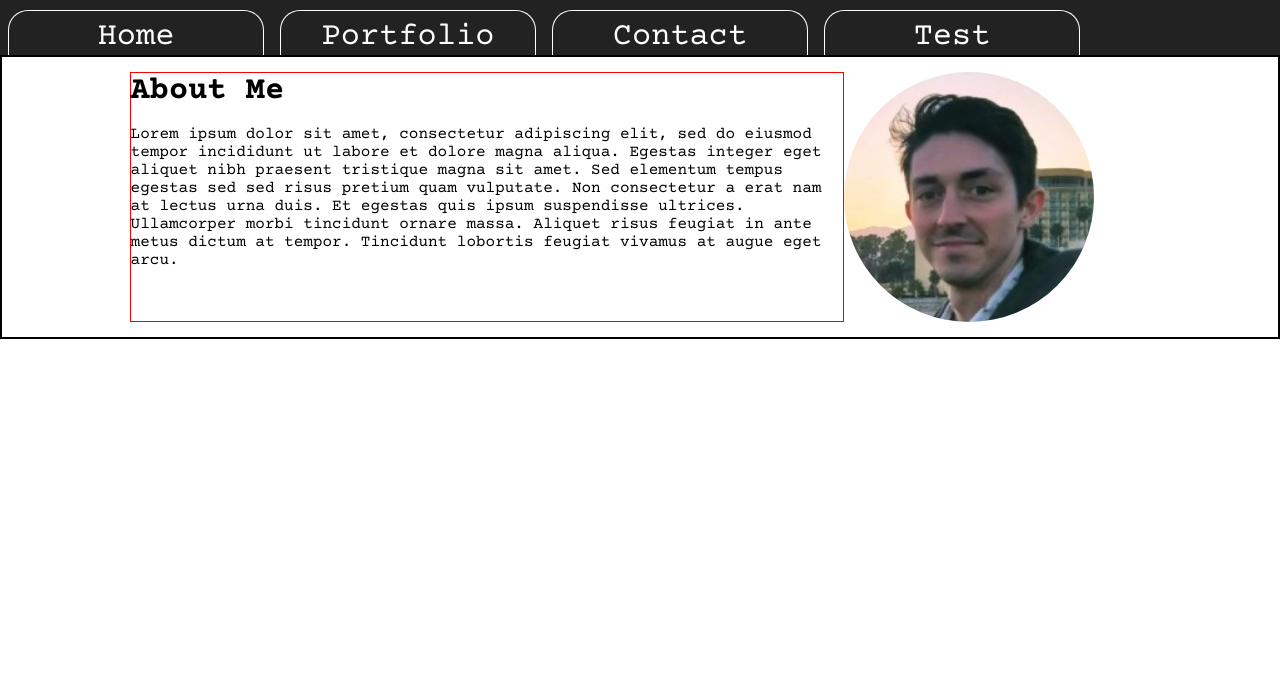
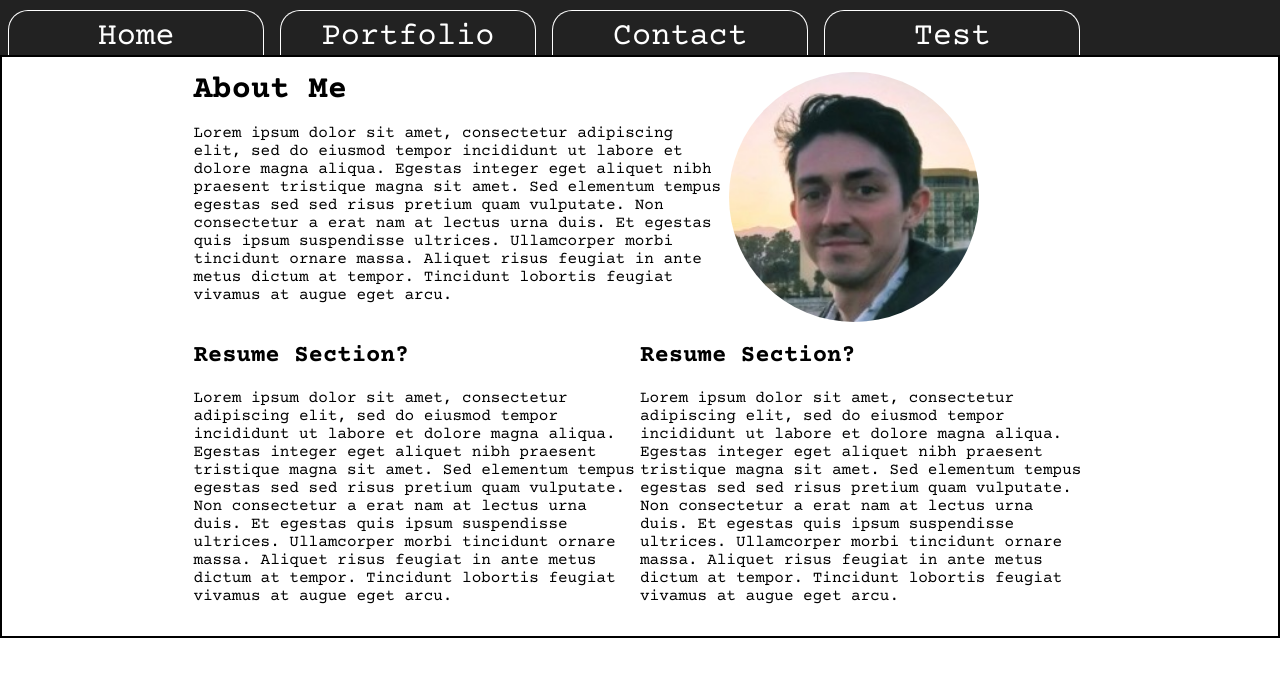
Before and after one commit to YTyler/personal-site-nextjs, a Next.js app: page / in a window 1280 px wide. Shown: the top 676 px of the page. Built offline with nearby package versions, Linux system fonts and the light colour scheme.

Commit message:
add resume section & change filetype

```diff
--- a/pages/index.js
+++ /dev/null
@@ -1,33 +0,0 @@
-import Head from 'next/head'
-import styles from '../styles/Home.module.css'
-import Navbar from '../components/Navbar'
-import Image from 'next/image'
-
-export default function Home() {
-  return (
-    <div>
-      <Head>
-        <title>Tyler Yates Portfolio</title>
-        <link rel="icon" href="/popAvatarZoom.PNG" />
-        <link rel="preconnect" href="https://fonts.gstatic.com"/>
-        <link href="https://fonts.googleapis.com/css2?family=Courier+Prime:ital,wght@0,400;0,700;1,400;1,700&display=swap" rel="stylesheet"/>
-      </Head>
-
-      <main>
-          <Navbar/>
-          <div class={styles.hero}>
-            <div class='wrapper'>
-              <div class={styles.aboutMe}>
-                <h1>About Me</h1>
-                <p>Lorem ipsum dolor sit amet, consectetur adipiscing elit, sed do eiusmod tempor incididunt ut labore et dolore magna aliqua. Egestas integer eget aliquet nibh praesent tristique magna sit amet. Sed elementum tempus egestas sed sed risus pretium quam vulputate. Non consectetur a erat nam at lectus urna duis. Et egestas quis ipsum suspendisse ultrices. Ullamcorper morbi tincidunt ornare massa. Aliquet risus feugiat in ante metus dictum at tempor. Tincidunt lobortis feugiat vivamus at augue eget arcu.</p>
-              </div>
-              <Image class={styles.hero__image} src='/self.jpg' alt="the author" layout='fixed' width={250} height={250} />
-            </div>
-          </div>
-      </main>
-      <footer>
-      </footer>
-
-    </div>
-  )
-}
--- /dev/null
+++ b/pages/index.jsx
@@ -0,0 +1,43 @@
+import Head from 'next/head'
+import styles from '../styles/Home.module.css'
+import Navbar from '../components/Navbar'
+import Image from 'next/image'
+
+export default function Home() {
+  return (
+    <div>
+      <Head>
+        <title>Tyler Yates</title>
+        <link rel="icon" href="/popAvatarZoom.PNG" />
+        <link rel="preconnect" href="https://fonts.gstatic.com"/>
+        <link href="https://fonts.googleapis.com/css2?family=Courier+Prime:ital,wght@0,400;0,700;1,400;1,700&display=swap" rel="stylesheet"/>
+      </Head>
+
+      <main>
+          <Navbar/>
+          <div class={styles.hero}>
+            <div class='wrapper'>
+              <div class={styles.aboutMe}>
+                <h1>About Me</h1>
+                <p>Lorem ipsum dolor sit amet, consectetur adipiscing elit, sed do eiusmod tempor incididunt ut labore et dolore magna aliqua. Egestas integer eget aliquet nibh praesent tristique magna sit amet. Sed elementum tempus egestas sed sed risus pretium quam vulputate. Non consectetur a erat nam at lectus urna duis. Et egestas quis ipsum suspendisse ultrices. Ullamcorper morbi tincidunt ornare massa. Aliquet risus feugiat in ante metus dictum at tempor. Tincidunt lobortis feugiat vivamus at augue eget arcu.</p>
+              </div>
+              <Image class={styles.self__image} src='/self.jpg' alt="the author" layout='fixed' width={250} height={250} />
+            </div>
+            <div class="wrapper">
+              <div class={`${styles.resume} col`}>
+                <h2>Resume Section?</h2>
+                <p>Lorem ipsum dolor sit amet, consectetur adipiscing elit, sed do eiusmod tempor incididunt ut labore et dolore magna aliqua. Egestas integer eget aliquet nibh praesent tristique magna sit amet. Sed elementum tempus egestas sed sed risus pretium quam vulputate. Non consectetur a erat nam at lectus urna duis. Et egestas quis ipsum suspendisse ultrices. Ullamcorper morbi tincidunt ornare massa. Aliquet risus feugiat in ante metus dictum at tempor. Tincidunt lobortis feugiat vivamus at augue eget arcu.</p>
+              </div>
+              <div className="col">
+              <h2>Resume Section?</h2>
+              <p>Lorem ipsum dolor sit amet, consectetur adipiscing elit, sed do eiusmod tempor incididunt ut labore et dolore magna aliqua. Egestas integer eget aliquet nibh praesent tristique magna sit amet. Sed elementum tempus egestas sed sed risus pretium quam vulputate. Non consectetur a erat nam at lectus urna duis. Et egestas quis ipsum suspendisse ultrices. Ullamcorper morbi tincidunt ornare massa. Aliquet risus feugiat in ante metus dictum at tempor. Tincidunt lobortis feugiat vivamus at augue eget arcu.</p>
+              </div>
+            </div>
+          </div>
+      </main>
+      <footer>
+      </footer>
+
+    </div>
+  )
+}
--- a/styles/Home.module.css
+++ b/styles/Home.module.css
@@ -5,11 +5,13 @@
 }
 
 .aboutMe {
-    width: 70%;
-    border: red 1px solid;
+    width: 60%;
 }
 
-.hero__image {
-    border-radius: 100%;
-    width: 20%;
+.self__image {
+    border-radius: 50%;
 }
+
+.resume {
+   border: black 1px;
+}
--- a/styles/globals.css
+++ b/styles/globals.css
@@ -21,7 +21,11 @@ a {
 
 .wrapper {
   display: flex;
-  width: 80%;
+  width: 70%;
   max-width: 100000;
   margin: 0 auto;
 }
+
+.col {
+  width: 100%;
+}
```
